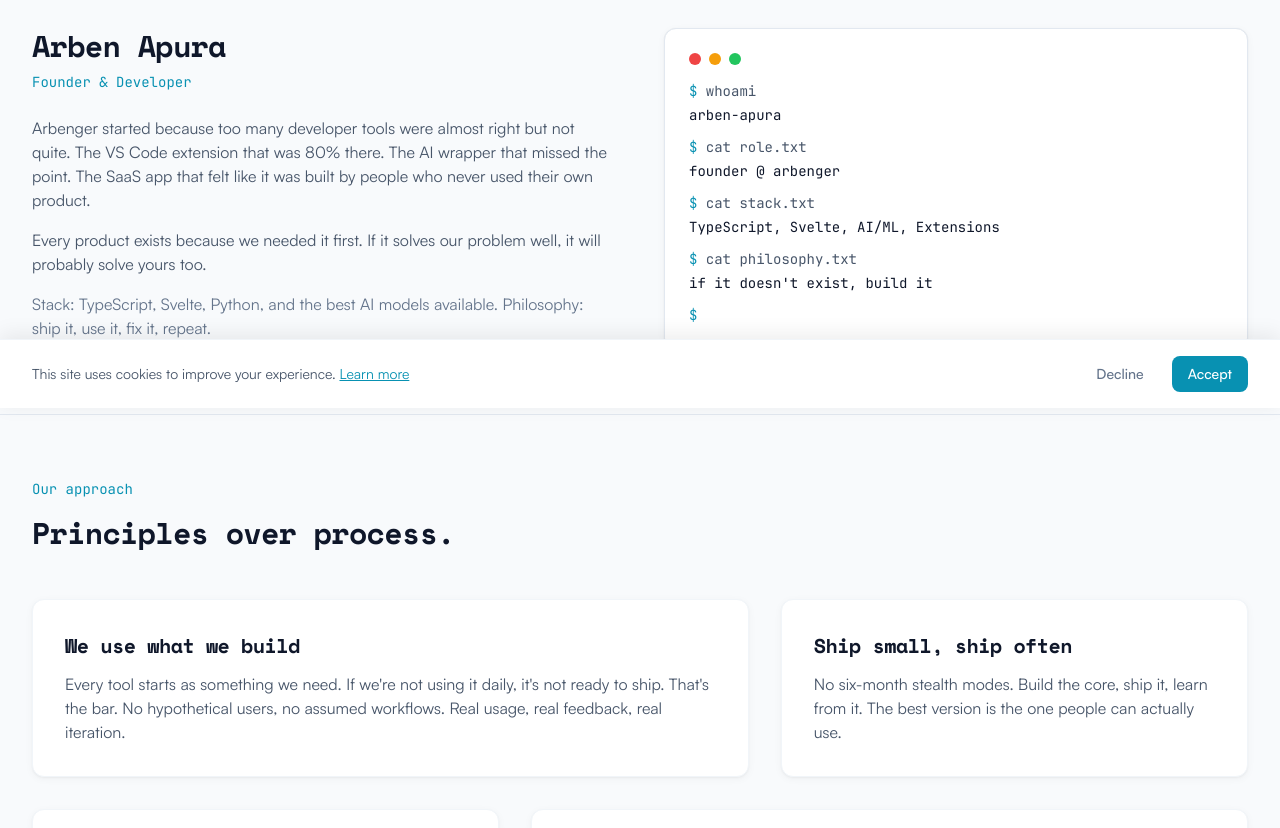
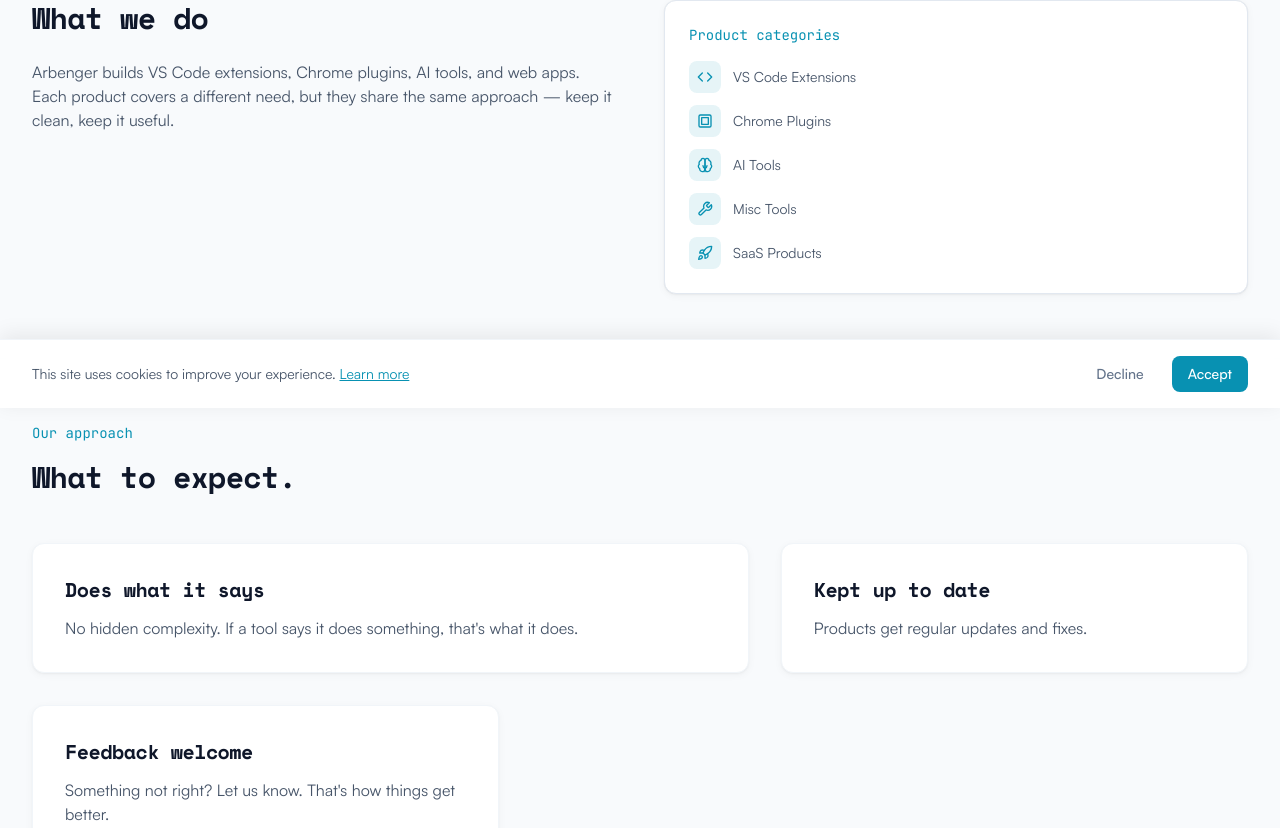
Before and after one commit to ArbenApura/arbenger, a SvelteKit app: page /about in a window 1280 px wide. Shown: the part 392-1220 px from the top of the page. Built offline with nearby package versions, Linux system fonts and the light colour scheme.

Commit message:
content: rewrite about page — company style, remove founder section, 3-card approach grid

```diff
--- a/src/routes/about/+page.svelte
+++ b/src/routes/about/+page.svelte
@@ -11,8 +11,8 @@
 </script>
 
 <MetaTags
-	title="About Arbenger | Company & Founder"
-	description="Learn about Arbenger and our mission to build AI tools, developer extensions, and SaaS products."
+	title="About | Arbenger"
+	description="What Arbenger does and how we approach building software tools."
 	url="https://arbenger.com/about"
 />
 
@@ -40,107 +40,97 @@
 		</h1>
 
 		<p class="mt-6 max-w-2xl text-lg text-[#475569] dark:text-slate-300">
-			We build developer tools, AI products, and SaaS platforms.
-			Quality software, shipped fast.
+			We make software tools. Here's what that looks like.
 		</p>
 	</div>
 </section>
 
-<!-- FOUNDER SECTION -->
+<!-- WHAT WE DO SECTION -->
 <section class="relative py-16">
 	<div class="mx-auto max-w-7xl px-4 sm:px-6 lg:px-8">
 		<div class="grid items-start gap-12 lg:grid-cols-2">
-			<!-- FOUNDER INFO -->
+			<!-- COMPANY INFO -->
 			<div use:revealSlide={{ direction: 'left' }}>
-				<h2 class="font-display text-3xl font-bold tracking-tight text-[#0F172A] dark:text-white">Arben Apura</h2>
-				<p class="mt-2 font-mono text-sm text-[#0891B2] dark:text-[#22D3EE]">Founder & Developer</p>
+				<h2 class="font-display text-3xl font-bold tracking-tight text-[#0F172A] dark:text-white">What we do</h2>
 
 				<p class="mt-6 text-[#475569] dark:text-slate-300">
-					Arbenger started because too many developer tools were almost right but not quite.
-					The VS Code extension that was 80% there. The AI wrapper that missed the point.
-					The SaaS app that felt like it was built by people who never used their own product.
-				</p>
-
-				<p class="mt-4 text-[#475569] dark:text-slate-300">
-					Every product exists because we needed it first. If it solves our problem well,
-					it will probably solve yours too.
-				</p>
-
-				<p class="mt-4 text-[#64748B] dark:text-slate-400">
-					Stack: TypeScript, Svelte, Python, and the best AI models available.
-					Philosophy: ship it, use it, fix it, repeat.
+					Arbenger builds VS Code extensions, Chrome plugins, AI tools, and web apps.
+					Each product covers a different need, but they share the same approach —
+					keep it clean, keep it useful.
 				</p>
 			</div>
 
-			<!-- DECORATIVE TERMINAL CARD -->
+			<!-- CATEGORY INFO CARD -->
 			<div use:revealSlide={{ direction: 'right' }} class="rounded-xl border border-[#E2E8F0] bg-white p-6 shadow-[0_1px_2px_rgba(0,0,0,0.04),0_2px_8px_rgba(0,0,0,0.04),0_0_1px_rgba(0,0,0,0.06)] dark:border-[#2A2578] dark:bg-[#1E1A5E] dark:shadow-none">
-				<div class="flex items-center gap-2">
-					<div class="h-3 w-3 rounded-full bg-[#EF4444]"></div>
-					<div class="h-3 w-3 rounded-full bg-[#F59E0B]"></div>
-					<div class="h-3 w-3 rounded-full bg-[#22C55E]"></div>
-				</div>
-				<div class="mt-4 font-mono text-sm text-[#475569] dark:text-slate-300">
-					<p><span class="text-[#0891B2] dark:text-[#22D3EE]">$</span> whoami</p>
-					<p class="mt-1 text-[#0F172A] dark:text-white">arben-apura</p>
-					<p class="mt-3"><span class="text-[#0891B2] dark:text-[#22D3EE]">$</span> cat role.txt</p>
-					<p class="mt-1 text-[#0F172A] dark:text-white">founder @ arbenger</p>
-					<p class="mt-3"><span class="text-[#0891B2] dark:text-[#22D3EE]">$</span> cat stack.txt</p>
-					<p class="mt-1 text-[#0F172A] dark:text-white">TypeScript, Svelte, AI/ML, Extensions</p>
-					<p class="mt-3"><span class="text-[#0891B2] dark:text-[#22D3EE]">$</span> cat philosophy.txt</p>
-					<p class="mt-1 text-[#0F172A] dark:text-white">if it doesn't exist, build it</p>
-					<p class="mt-3">
-						<span class="text-[#0891B2] dark:text-[#22D3EE]">$</span>
-						<span class="animate-blink">_</span>
-					</p>
-				</div>
+				<p class="font-mono text-sm text-[#0891B2] dark:text-[#22D3EE]">Product categories</p>
+				<ul class="mt-4 space-y-3 text-sm text-[#475569] dark:text-slate-300">
+					<li class="flex items-center gap-3">
+						<span class="flex h-8 w-8 items-center justify-center rounded-lg bg-[#0891B2]/10 dark:bg-[#22D3EE]/10">
+							<svg class="size-4 text-[#0891B2] dark:text-[#22D3EE]" viewBox="0 0 24 24" fill="none" stroke="currentColor" stroke-width="2" stroke-linecap="round" stroke-linejoin="round"><polyline points="16 18 22 12 16 6"></polyline><polyline points="8 6 2 12 8 18"></polyline></svg>
+						</span>
+						VS Code Extensions
+					</li>
+					<li class="flex items-center gap-3">
+						<span class="flex h-8 w-8 items-center justify-center rounded-lg bg-[#0891B2]/10 dark:bg-[#22D3EE]/10">
+							<svg class="size-4 text-[#0891B2] dark:text-[#22D3EE]" viewBox="0 0 24 24" fill="none" stroke="currentColor" stroke-width="2" stroke-linecap="round" stroke-linejoin="round"><rect x="3" y="3" width="18" height="18" rx="2" /><path d="M7 7h10v10H7z" /></svg>
+						</span>
+						Chrome Plugins
+					</li>
+					<li class="flex items-center gap-3">
+						<span class="flex h-8 w-8 items-center justify-center rounded-lg bg-[#0891B2]/10 dark:bg-[#22D3EE]/10">
+							<svg class="size-4 text-[#0891B2] dark:text-[#22D3EE]" viewBox="0 0 24 24" fill="none" stroke="currentColor" stroke-width="2" stroke-linecap="round" stroke-linejoin="round"><path d="M12 5a3 3 0 1 0-5.997.125 4 4 0 0 0-2.526 5.77 4 4 0 0 0 .556 6.588A4 4 0 1 0 12 18Z"/><path d="M12 5a3 3 0 1 1 5.997.125 4 4 0 0 1 2.526 5.77 4 4 0 0 1-.556 6.588A4 4 0 1 1 12 18Z"/><path d="M15 13a4.5 4.5 0 0 1-3 4 4.5 4.5 0 0 1-3-4"/><path d="M12 18v4"/></svg>
+						</span>
+						AI Tools
+					</li>
+					<li class="flex items-center gap-3">
+						<span class="flex h-8 w-8 items-center justify-center rounded-lg bg-[#0891B2]/10 dark:bg-[#22D3EE]/10">
+							<svg class="size-4 text-[#0891B2] dark:text-[#22D3EE]" viewBox="0 0 24 24" fill="none" stroke="currentColor" stroke-width="2" stroke-linecap="round" stroke-linejoin="round"><path d="M14.7 6.3a1 1 0 0 0 0 1.4l1.6 1.6a1 1 0 0 0 1.4 0l3.77-3.77a6 6 0 0 1-7.94 7.94l-6.91 6.91a2.12 2.12 0 0 1-3-3l6.91-6.91a6 6 0 0 1 7.94-7.94l-3.76 3.76z"/></svg>
+						</span>
+						Misc Tools
+					</li>
+					<li class="flex items-center gap-3">
+						<span class="flex h-8 w-8 items-center justify-center rounded-lg bg-[#0891B2]/10 dark:bg-[#22D3EE]/10">
+							<svg class="size-4 text-[#0891B2] dark:text-[#22D3EE]" viewBox="0 0 24 24" fill="none" stroke="currentColor" stroke-width="2" stroke-linecap="round" stroke-linejoin="round"><path d="M4.5 16.5c-1.5 1.26-2 5-2 5s3.74-.5 5-2c.71-.84.7-2.13-.09-2.91a2.18 2.18 0 0 0-2.91-.09z"/><path d="m12 15-3-3a22 22 0 0 1 2-3.95A12.88 12.88 0 0 1 22 2c0 2.72-.78 7.5-6 11a22.35 22.35 0 0 1-4 2z"/><path d="M9 12H4s.55-3.03 2-4c1.62-1.08 5 0 5 0"/><path d="M12 15v5s3.03-.55 4-2c1.08-1.62 0-5 0-5"/></svg>
+						</span>
+						SaaS Products
+					</li>
+				</ul>
 			</div>
 		</div>
 	</div>
 </section>
 
-<!-- HOW WE WORK SECTION -->
+<!-- WHAT TO EXPECT SECTION -->
 <section class="relative border-t border-[#E2E8F0] py-16 dark:border-[#2A2578]">
 	<div class="mx-auto max-w-7xl px-4 sm:px-6 lg:px-8">
 		<div use:reveal>
 			<p class="font-mono text-sm text-[#0891B2] dark:text-[#22D3EE]">Our approach</p>
-			<h2 class="font-display mt-4 text-3xl font-bold tracking-tight text-[#0F172A] dark:text-white">Principles over process.</h2>
+			<h2 class="font-display mt-4 text-3xl font-bold tracking-tight text-[#0F172A] dark:text-white">What to expect.</h2>
 		</div>
 
-		<!-- ASYMMETRIC LAYOUT — NOT A 3-COLUMN CARD GRID -->
+		<!-- 3-CARD GRID: 1 LARGE + 2 SMALL -->
 		<div class="mt-12 grid gap-8 md:grid-cols-5">
 			<!-- LARGE CARD -->
 			<div use:reveal={{ delay: 100 }} class="rounded-xl border border-[#F1F5F9] bg-white p-8 shadow-[0_1px_2px_rgba(0,0,0,0.04),0_2px_8px_rgba(0,0,0,0.04)] md:col-span-3 dark:border-[#2A2578] dark:bg-[#1E1A5E]/30 dark:shadow-none">
-				<h3 class="font-display text-xl font-bold tracking-tight text-[#0F172A] dark:text-white">We use what we build</h3>
+				<h3 class="font-display text-xl font-bold tracking-tight text-[#0F172A] dark:text-white">Does what it says</h3>
 				<p class="mt-3 text-[#475569] dark:text-slate-300">
-					Every tool starts as something we need. If we're not using it daily, it's not ready to ship.
-					That's the bar. No hypothetical users, no assumed workflows. Real usage, real feedback, real iteration.
+					No hidden complexity. If a tool says it does something, that's what it does.
 				</p>
 			</div>
 
 			<!-- SMALL CARD -->
 			<div use:reveal={{ delay: 200 }} class="rounded-xl border border-[#F1F5F9] bg-white p-8 shadow-[0_1px_2px_rgba(0,0,0,0.04),0_2px_8px_rgba(0,0,0,0.04)] md:col-span-2 dark:border-[#2A2578] dark:bg-[#1E1A5E]/30 dark:shadow-none">
-				<h3 class="font-display text-xl font-bold tracking-tight text-[#0F172A] dark:text-white">Ship small, ship often</h3>
+				<h3 class="font-display text-xl font-bold tracking-tight text-[#0F172A] dark:text-white">Kept up to date</h3>
 				<p class="mt-3 text-[#475569] dark:text-slate-300">
-					No six-month stealth modes. Build the core, ship it, learn from it.
-					The best version is the one people can actually use.
+					Products get regular updates and fixes.
 				</p>
 			</div>
 
 			<!-- SMALL CARD -->
 			<div use:reveal={{ delay: 300 }} class="rounded-xl border border-[#F1F5F9] bg-white p-8 shadow-[0_1px_2px_rgba(0,0,0,0.04),0_2px_8px_rgba(0,0,0,0.04)] md:col-span-2 dark:border-[#2A2578] dark:bg-[#1E1A5E]/30 dark:shadow-none">
-				<h3 class="font-display text-xl font-bold tracking-tight text-[#0F172A] dark:text-white">Every line has intent</h3>
+				<h3 class="font-display text-xl font-bold tracking-tight text-[#0F172A] dark:text-white">Feedback welcome</h3>
 				<p class="mt-3 text-[#475569] dark:text-slate-300">
-					We care about craft. Every line of code, every interaction, every pixel is deliberate.
-					No shortcuts, no "good enough." Quality is the standard.
-				</p>
-			</div>
-
-			<!-- LARGE CARD -->
-			<div use:reveal={{ delay: 400 }} class="rounded-xl border border-[#F1F5F9] bg-white p-8 shadow-[0_1px_2px_rgba(0,0,0,0.04),0_2px_8px_rgba(0,0,0,0.04)] md:col-span-3 dark:border-[#2A2578] dark:bg-[#1E1A5E]/30 dark:shadow-none">
-				<h3 class="font-display text-xl font-bold tracking-tight text-[#0F172A] dark:text-white">Build in public</h3>
-				<p class="mt-3 text-[#475569] dark:text-slate-300">
-					We share what we're working on, what's broken, and what we're learning.
-					Transparency keeps us honest and helps other developers doing the same thing.
+					Something not right? Let us know. That's how things get better.
 				</p>
 			</div>
 		</div>
@@ -151,7 +141,7 @@
 <section class="relative border-t border-[#E2E8F0] py-16 dark:border-[#2A2578]">
 	<div use:reveal class="mx-auto flex max-w-7xl flex-col items-start gap-6 px-4 sm:px-6 lg:px-8">
 		<p class="text-lg text-[#475569] dark:text-slate-300">
-			Have a question or want to collaborate?
+			Got a question?
 		</p>
 		<Button href="/contact" variant="secondary">Get in touch</Button>
 	</div>
```
